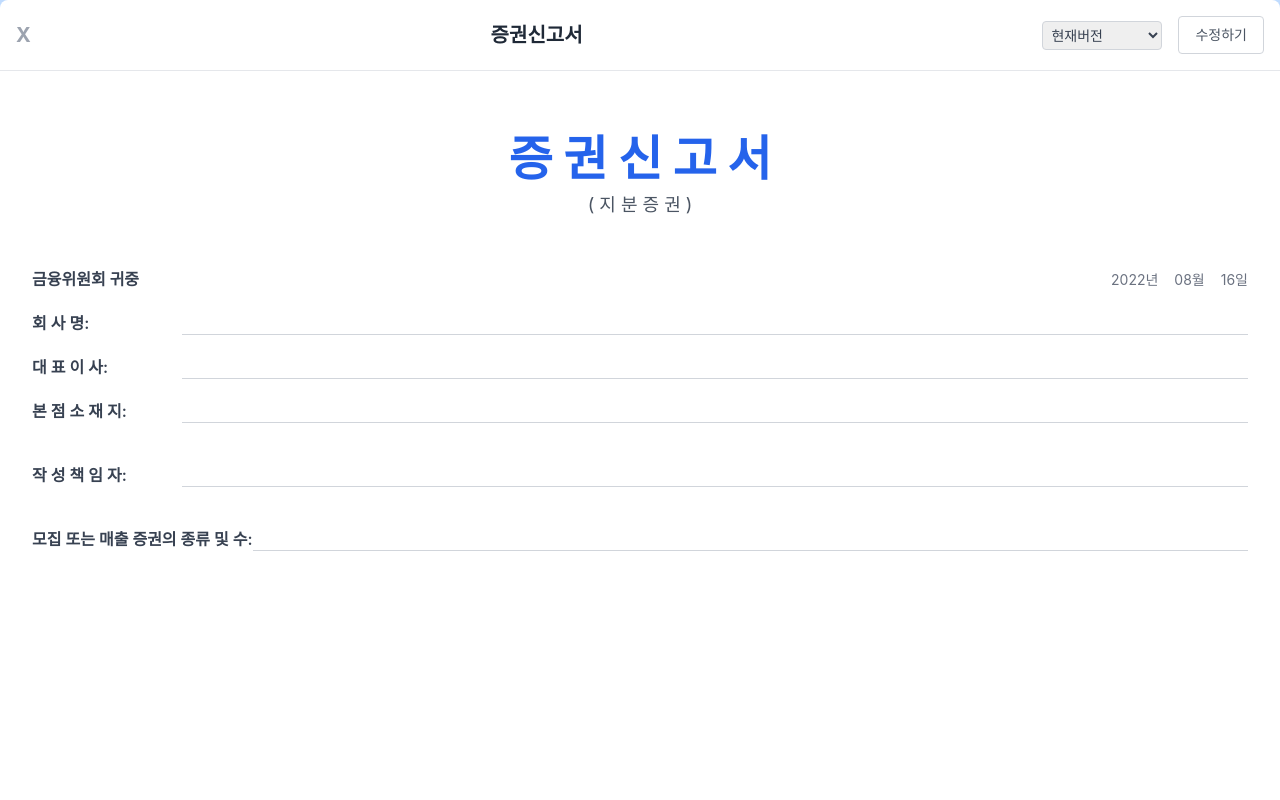
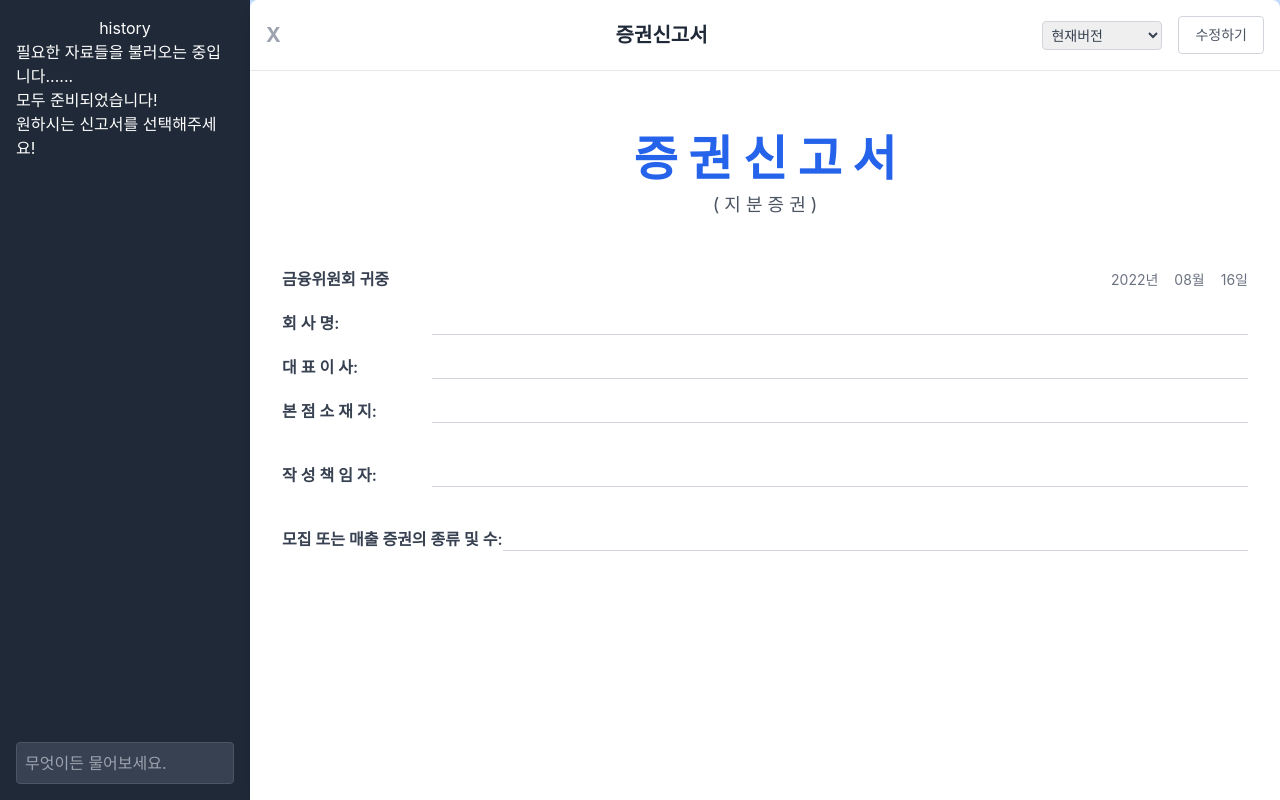
Before and after one commit to duozone-1-finalproject/Frontend, a React (Create React App) app: page /edit in a window 1280 px wide. Built offline with nearby package versions, Linux system fonts and the light colour scheme.

Commit message:
Chore : 사이드바 없을 때 보고서 편집이 전체화면이 되게 변경

```diff
--- a/src/components/sidebar.tsx
+++ b/src/components/sidebar.tsx
@@ -22,7 +22,7 @@ const Sidebar: React.FC<SidebarProps> = ({ show, onClose, onChatbotClick }) => {
     //일반정렬(비트윈 정렬)
 
     if (toggle==="chatbot") return (
-    <div className="sidebar flex flex-col justify-between h-full bg-gray-800 text-white p-4" style={{ flexBasis: '250px', flexShrink: 0 }}>
+    <div className="Sidebar flex flex-col justify-between h-full bg-gray-800 text-white p-4" style={{ flexBasis: '250px', flexShrink: 0 }}>
         <div className="flex flex-col">
             <button onClick={handleTogleOnClick}>
                 {toggle === "chatbot" ? "history" : "chatbot"}
--- a/src/pages/EditPage.tsx
+++ b/src/pages/EditPage.tsx
@@ -2,11 +2,11 @@
 import React, { useState } from 'react';
 import { useNavigate } from 'react-router-dom';
 import axios from '../api/axios';
-import Sidebar from '../components/sidebar';
+import Sidebar from '../components/Sidebar';
 
 const EditPage = () => {
   const navigate = useNavigate();
-  const [sidebar,setSidebar]= useState<boolean>(false);
+  const [sidebar,setSidebar]= useState<boolean>(true);
 
   return (
     // 가장 바깥쪽 컨테이너: 화면 전체를 채우도록 설정 (h-screen, w-screen)
```
